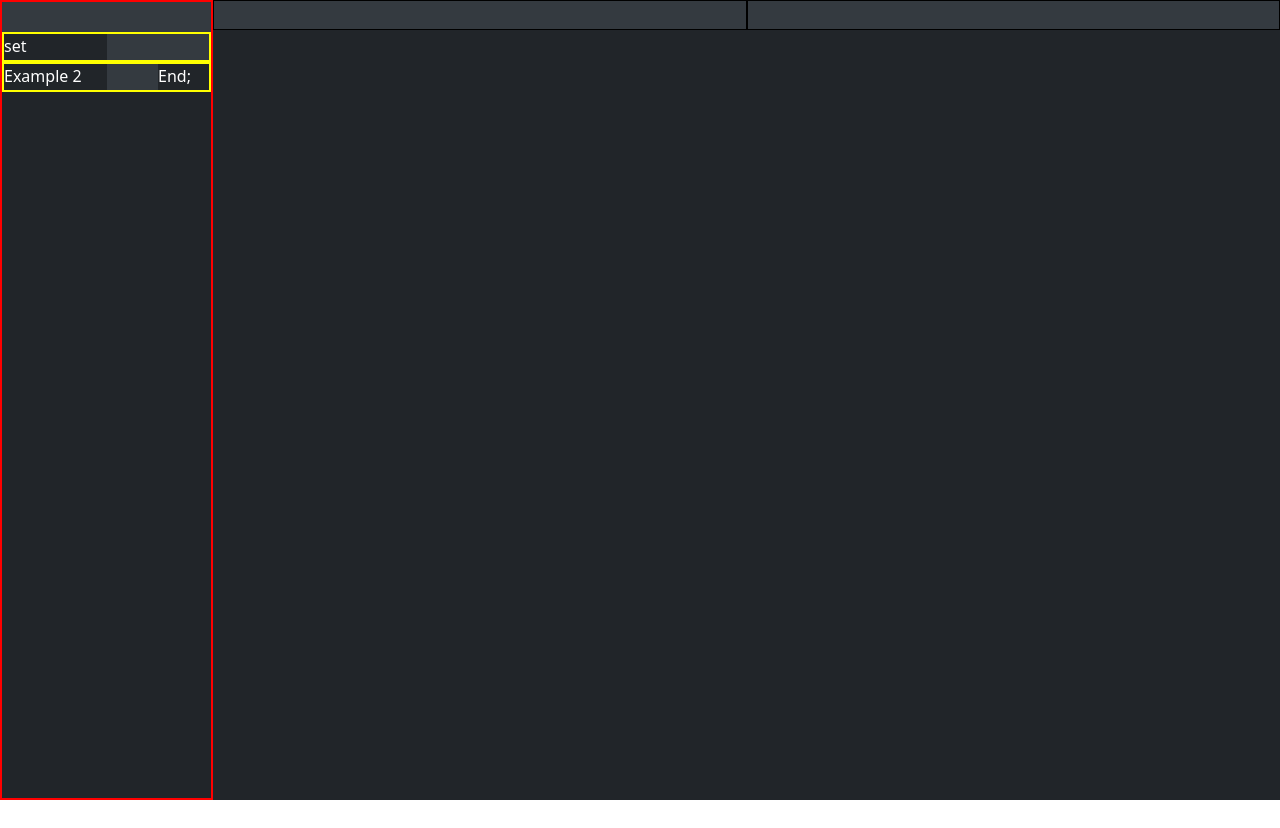
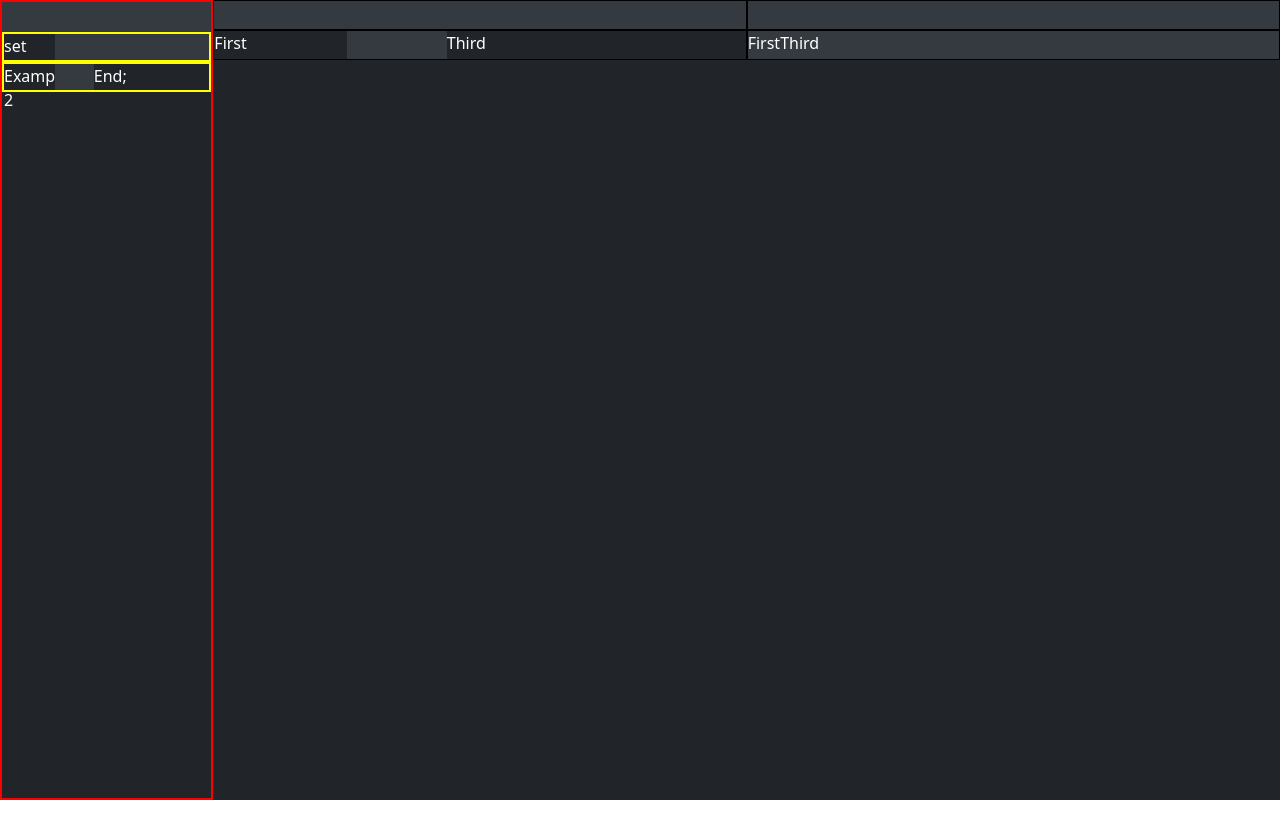
Before and after one commit to lbrennaman/IndependentStudy, a React (Vite) app in the folder TestApp/: page / in a window 1280 px wide. Built offline with nearby package versions, Linux system fonts and the light colour scheme.

Commit message:
Stopping for the day: fixed blocks and allowed them to be used in the blockList. Must work on their updateValue method for both the BlockZone and Editor to ensure proper translation.

```diff
--- a/TestApp/src/Block.jsx
+++ b/TestApp/src/Block.jsx
@@ -1,28 +1,32 @@
 import { useState, useEffect } from 'react';
 import UserInput from './UserInput';
 
-// Custom hook to properly update subcomponent values of a block
-function useValueHandler(list, index, update) {
-    // Create a React hook variable to store a value and create a function to update that value
-    const [value, updateValue] = useState(list[index]);
-
-    // When the value is updated, update the corresponding index of list
-    useEffect(() => {
-        // Hard copy list
+function BlockChild(properties) {
     var copy = [];
-        for (var i = 0; i < list.length; i++) {
-            copy.push(list[i]);
+    for (var i = 1; i < properties.values.length; i++) {
+        copy.push(properties.values[i]);
     }
 
-        // Replace index of list with value to update
-        copy[index] = value;
-
-        // Update the list using the copy
-        update(copy);
-    }, [value]);
-
-    // Return this value and its update method so that it can be accessed from outside sources
-    return {value: value, updateValue: updateValue};
+    if (properties.values.length > 1) {
+        return(
+            <div className={"row p-0 m-0"} style={{height: '100%', width: '100%'}}>
+                <div className={"col-3 p-0 m-0"} style={{height: '100%'}}>
+                    {properties.values[0]}
+                </div>
+                <div className={"col-9 p-0 m-0"} style={{height: '100%'}}>
+                    <BlockChild values={copy}/>
+                </div>
+            </div>
+        );
+    } else {
+        return(
+            <div className={"row p-0 m-0"} style={{height: '100%', width: '100%'}}>
+                <div className={"col p-0 m-0"} style={{height: '100%'}}>
+                    {properties.values[0]}
+                </div>
+            </div>
+        );
+    }
 }
 
 export function Block(properties) {
@@ -32,76 +36,28 @@ export function Block(properties) {
         return null;
     }
 
-    // Store an array containing the string representation of each block (each value of each subcomponent in order)
-    const [stringRepresentation, updateStringRepresentation] = useState(() => {
-        var array = [];
-        for (var i = 0; i < properties.values.length; i++) {
-            array.push(properties.values[i]);
-        }
-        return array;
-    });
-
-    // In order to update the stringRepresentation properly, each index of stringRepresentation must be updated when the value of each subcomponent is updated.
-    // This requires each index to be directly related to a React hook, which is impossible in the above declaration of stringRepresentation.
-    // The following lines use a custom hook as a workaround to this issue by creating a React hook variable for each index of stringRepresenation, and each index
-    // of stringRepresentation is properly updated upon updating the hook variable due to the subsequent definition of values
-
-    // NOTE: DO NOT USE HOOKS WITHIN LOOPS
-    const valueHandler = [];
-    for (var i = 0; i < properties.values.length; i++) {
-        valueHandler.push(useValueHandler(stringRepresentation, i, updateStringRepresentation));
-    }
-
-    // Define the array of values that this block represents and directly tie each index to a valueHandler to update each respective index of stringRepresentation
-    const [values, updateValues] = useState(() => {
+    // Create a new array by replacing even indeces with UserInputs
     var array = [];
     for (var i = 0; i < properties.values.length; i++) {
         if (i % 2 == 1) {
-                array.push(<UserInput updateValue={valueHandler[i].updateValue}/>)
+            array.push(
+                <UserInput
+                    value={properties.values[i]}
+                    index={properties.index}
+                    updateValue={properties.updateValue}
+                    updateIndex={properties.updateIndex}
+                    handleKeyDown={properties.handleKeyDown}
+                />
+            );
         } else {
             array.push(properties.values[i]);
         }
     }
-        return array;
-    });
-
-    useEffect(() => {
-        console.log("String rep updated");
-        properties.updateValue(() => {
-            var string = "";
-            for (var i = 0; i < stringRepresentation.length; i++) {
-                string += stringRepresentation[i];
-            }
-            return string;
-        })
-    }, [stringRepresentation])
-
-    var element = null;
-    for (var i = properties.values.length - 1; i >= 0; i--) {
-        if (i == properties.values.length - 1) {
-            element = (
-                <div className={"row p-0 m-0"} style={{height: '100%', width: '100%'}}>
-                    <div className={"col p-0 m-0"} style={{height: '100%'}}>
-                        {values[i]}
-                    </div>
-                </div>
-            )
-        } else {
-            element = (
-                <div className={"row p-0 m-0"} style={{height: '100%', width: '100%'}}>
-                    <div className={"col p-0 m-0"} style={{height: '100%'}}>
-                        {values[i]}
-                    </div>
-                    <div className={"col p-0 m-0"} style={{height: '100%'}}>
-                        {element}
-                    </div>
-                </div>
-            )
-        }
-    }
 
     return(
-        element
+        <div id={"Block Container"} className={"container-fluid p-0 m-0"} style={{height: '100%', width: '100%'}}>
+            <BlockChild values={array}/>
+        </div>
     );
 }
 
--- a/TestApp/src/Workspace.jsx
+++ b/TestApp/src/Workspace.jsx
@@ -125,9 +125,25 @@ function createBlockList(list, index, updateBlockList, updateValue, updateIndex)
                         handleKeyDown={(event) => handleKeyDown(event, list, index, updateBlockList)}
                     />
                 </div>
-            )
+            );
         } else { // Otherwise, it is some type of block. Push a block with the given array of values
             // Add blocks
+            blockList.push(
+                <div key={"BlockZone Row: " + i} className={"row p-0 m-0"} style={{height: '30px', width: '100%', border: '1px solid black'}}>
+                    <Block
+                        values={list[i].value}
+                        index={i}
+                        updateValue={(value) => {
+                            console.log("BlockZone updateValue fired!");
+
+                            // Must create a function to set list[i].value[j] to value
+                            // The problem with this is knowing where j is. Index 1, 3, 5? Must have some reference to this index
+                        }}
+                        updateIndex={updateIndex}
+                        handleKeyDown={(event) => handleKeyDown(event, list, index, updateBlockList)}
+                    />
+                </div>
+            );
         }
     }
     return blockList;
@@ -160,6 +176,30 @@ function createEditorLines(list, index, updateBlockList, updateValue, updateInde
             );
         } else {
             // The type of data is a Block, so take list[i].value and concatenate the array into their string representation
+            var stringRepresentation = "";
+            for (var j = 0; j < list[i].value.length; j++) {
+                stringRepresentation += list[i].value[j];
+            }
+            editorLines.push(
+                <div key={"Editor Line: " + i} className={"row p-0 m-0"} style={{height: '30px', width: '100%', border: '1px solid black'}}>
+                    <UserInput
+                        value={stringRepresentation}
+                        index={i}
+                        updateValue={(value) => {
+                            console.log("Editor line block's updateValue fired!");
+
+                            // Cannot updateValue like normal since a block's value is an array. UserInput stores a single string, so attempting to updateValue
+                            // will override the array with a string.
+
+                            // Options:
+                            // 1) do not provide the capability to create blocks from code
+                            // 2) find a way to keep list[i].value an array and update list[i].value[j]
+                        }}
+                        updateIndex={updateIndex}
+                        handleKeyDown={(event) => handleKeyDown(event, list, index, updateBlockList)}
+                    />
+                </div>
+            );
         }
     }
     return editorLines;
--- a/TestApp/src/main.jsx
+++ b/TestApp/src/main.jsx
@@ -18,7 +18,7 @@ function MainView(properties) {
     const [input, updateInput] = useState("");                                          // DragZone/BlockZone current textarea input of block in focus
     const [file, updateFile] = useState(null);                                          // Current file to read from/write to
     const [blockValues, updateBlockValues] = useState([["set", ""], ["Example 2", "", "End;"]]);
-    const [bzValues, updateBZValues] = useState([{type: UserInput, value: ""}]);
+    const [bzValues, updateBZValues] = useState([{type: UserInput, value: "Line 1"}, {type: Block, value: ["First", "", "Third"]}]);
 
     const [workspace, updateWorkspace] = useState(
         <Workspace blockList={bzValues} updateBlockList={updateBZValues} updateInput={updateInput}/>
```
Lines whose indentation alone changed are shown as unchanged.
